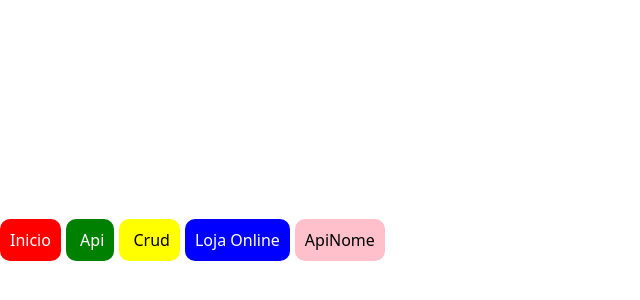
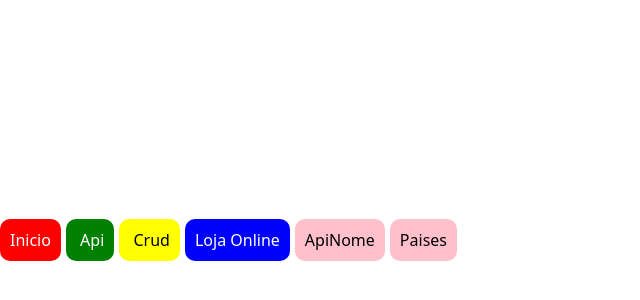
Before and after one commit to lucasriandev/Projects-React, a React (Vite) app in the folder Projects-React/meu-primeiro-projeto-react/: page /Api4 in a window 1280 px wide. Shown: the part 160-460 px from the top of the page, without its empty margins (0-640 px from the left). Built offline with nearby package versions, Linux system fonts and the light colour scheme.

Commit message:
criando nova rota

```diff
--- /dev/null
+++ b/Projects-React/meu-primeiro-projeto-react/src/Api4.jsx
@@ -0,0 +1,5 @@
+import { useState } from "react";
+
+function Paises() {}
+
+export default Paises;
--- a/Projects-React/meu-primeiro-projeto-react/src/App.jsx
+++ b/Projects-React/meu-primeiro-projeto-react/src/App.jsx
@@ -5,6 +5,7 @@ import Crud from "./Crud";
 import Dinamica from "./RotaDinamica";
 import ApiNome from "./Api3";
 import LojaOnline from "./Api2";
+import Paises from "./Api4";
 
 function App() {
   return (
@@ -70,6 +71,18 @@ function App() {
         >
           ApiNome
         </Link>
+        <Link
+          to="/Api3"
+          style={{
+            background: "pink",
+            color: "black",
+            padding: "10px",
+            marginLeft: "5px",
+            borderRadius: "10px",
+          }}
+        >
+          Paises
+        </Link>
       </nav>
 
       <Routes>
@@ -78,6 +91,7 @@ function App() {
         <Route path="/Crud" element={<Crud />} />
         <Route path="/Api2" element={<LojaOnline />} />
         <Route path="/Api3" element={<ApiNome />} />
+        <Route path="/Api4" element={<Paises />} />
         <Route path="/filme/:id" element={<Dinamica />} />
       </Routes>
     </BrowserRouter>
```
